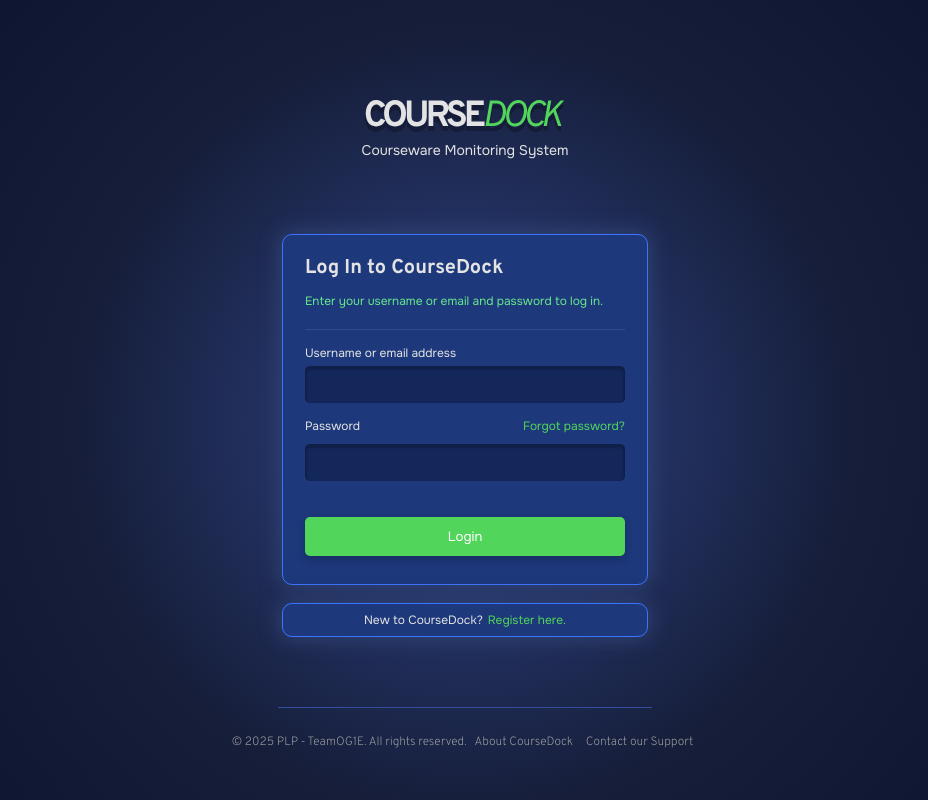
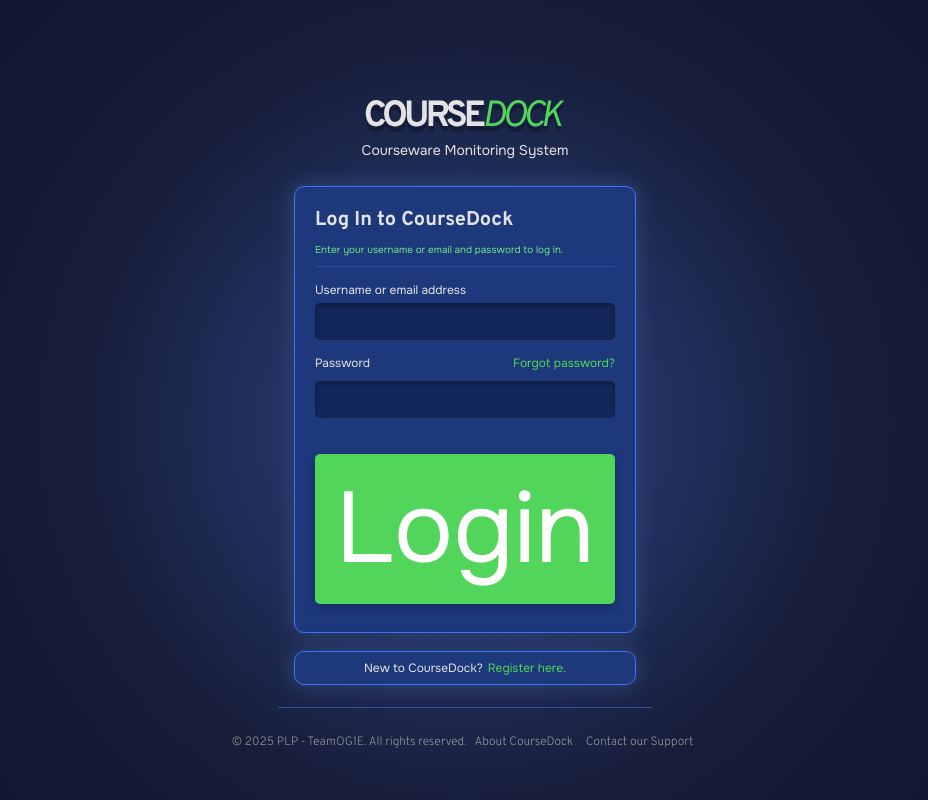
Before and after one commit to ychine/CMS, a PHP site: page / in a window 1280 px wide. Shown: the whole page, without its empty margins (175-1103 px from the left). Run offline with PHP 8.4, Linux system fonts and the light colour scheme.

Commit message:
Update styles.css

```diff
--- a/src/styles.css
+++ b/src/styles.css
@@ -93,11 +93,11 @@ body {
 .signupbox2,
 .signinbox {
     box-shadow: 0 0 20px 2px #304374;
-    padding-left: 22px;
-    padding-right: 22px;
+    padding-left: clamp(10px, 2vw, 20px);
+    padding-right: clamp(10px, 2vw, 20px);
     border-radius: 10px;
     background-color: #1D387B;
-    width: clamp(320px, 30vw, 320px);
+    width: clamp(300px, 20vw, 300px);
     height: auto;
     border: 0.5px solid #3d74ff;
 
@@ -218,6 +218,7 @@ body {
 .btnlogin {
     border: 0.2px solid transparent;
     font-family: "Onest", sans-serif;
+    font-size: 100px;
     font-weight: 500;
     color: white;
     border-radius: 5px;
@@ -238,7 +239,7 @@ body {
     transform: scale(1.02);
 }
 
-.btnloin:active {
+.btnlogin:active {
     background-color: #3ea147;
     transform: scale(0.98);
 }
@@ -283,9 +284,9 @@ body {
 .signupbox2 .subtext,
 .signinbox .subtext {
     font-family: "Onest", sans-serif;
-    font-size: clamp(12px, 1.5vw, 12px);
+    font-size: clamp(10px, 1.2vw, 10px);
     color: #67e78c;
-    margin-bottom: 20px;
+    margin-bottom: 10px;
   }
 
 .signupbox2 h3,
```
